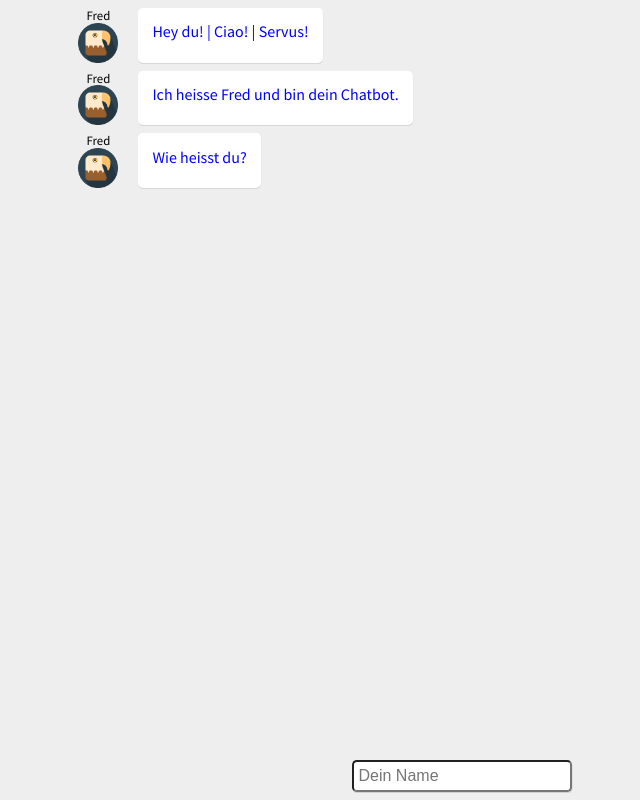
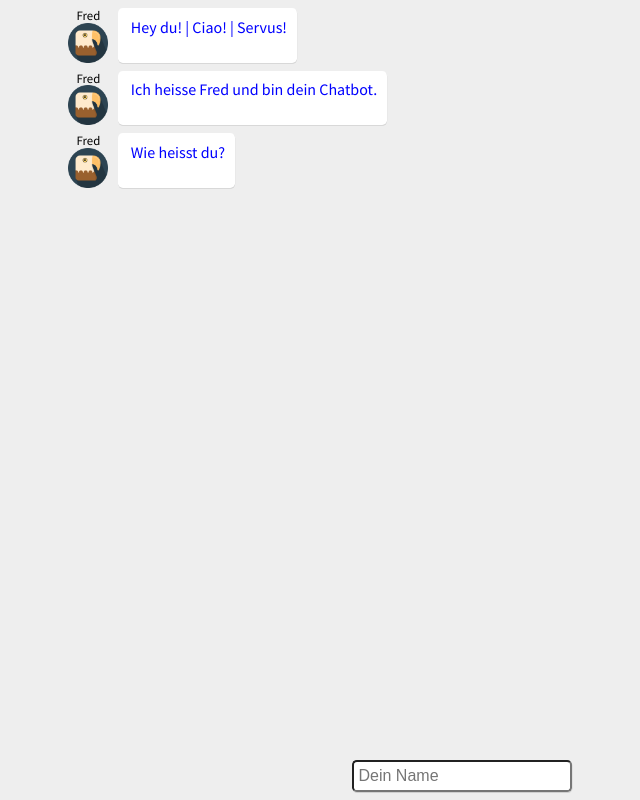
Before and after one commit to IBFAIT/dokinator, a React app: page / in a window 1280 px wide. Shown: the whole page, without its empty margins (178-818 px from the left). Built offline with nearby package versions, Linux system fonts and the light colour scheme.

Commit message:
feat: adapting styles for outside bubble icons

```diff
--- a/src/styles/App.scss
+++ b/src/styles/App.scss
@@ -84,9 +84,9 @@ body {
       .bubble-inner {
         display:flex;
         flex-direction: row;
-        justify-content: flex-start;
+        justify-content: center;
         max-width: 80%;
-        padding: 0.5rem;
+        padding: .6rem .6rem .4rem .8rem;
         background-color: #aaa;
         border-radius: 0.3rem;
         background-color: $bubble-background-color;
@@ -99,7 +99,7 @@ body {
       display: inline-block;
       color: black;
       min-width: 40px;
-      max-width: 60px;
+      max-width: 40px;
       margin-right: 0.6rem;
       .name {
         font-size: .8rem;
@@ -118,7 +118,9 @@ body {
       align-self: stretch;
       display: inline-block;
       min-width: 5%;
-      padding: .4rem;
+      min-height: 30px;
+      margin: 0;
+      padding: 0;
       &[data-botId='fred'] {
         color: blue;
       }
```
